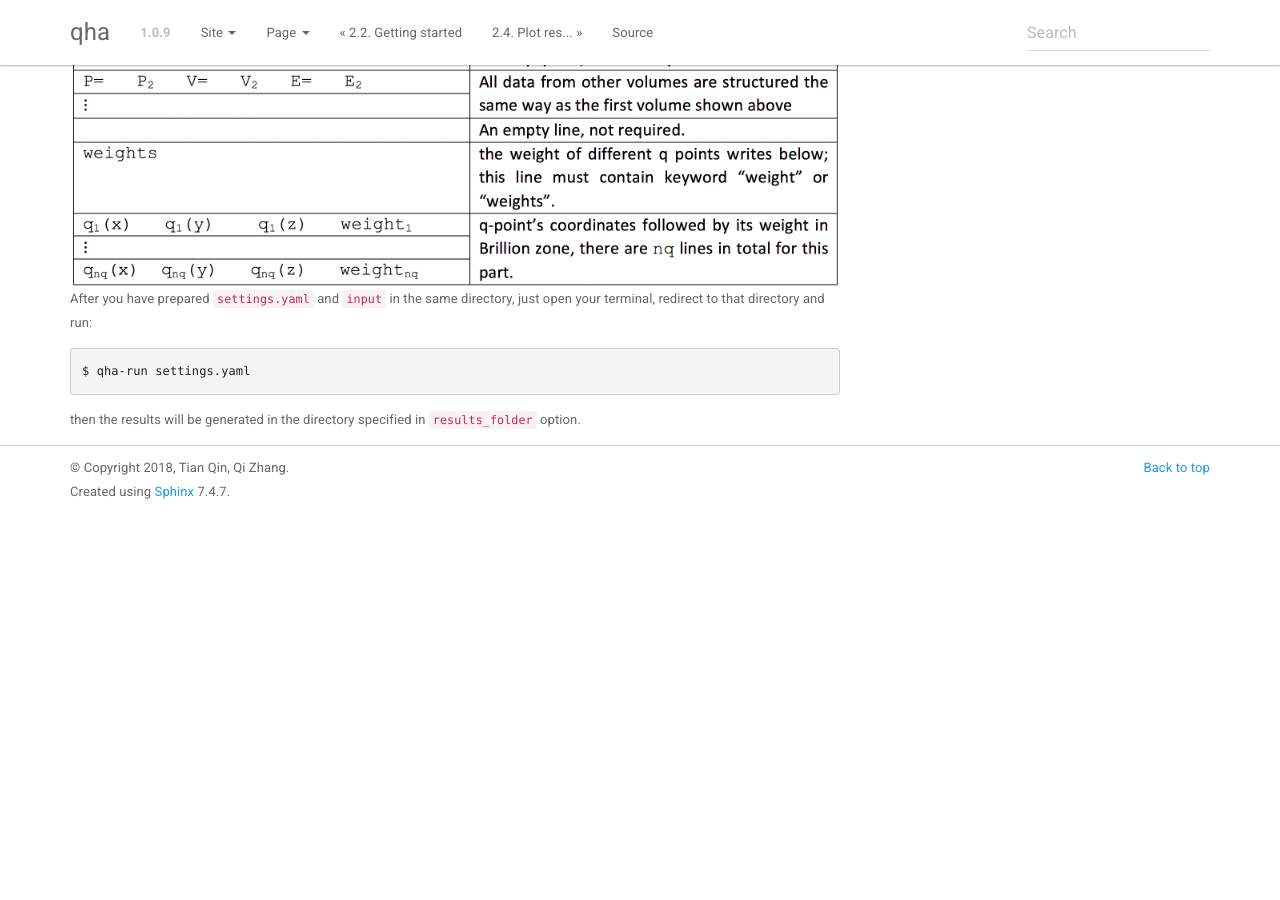
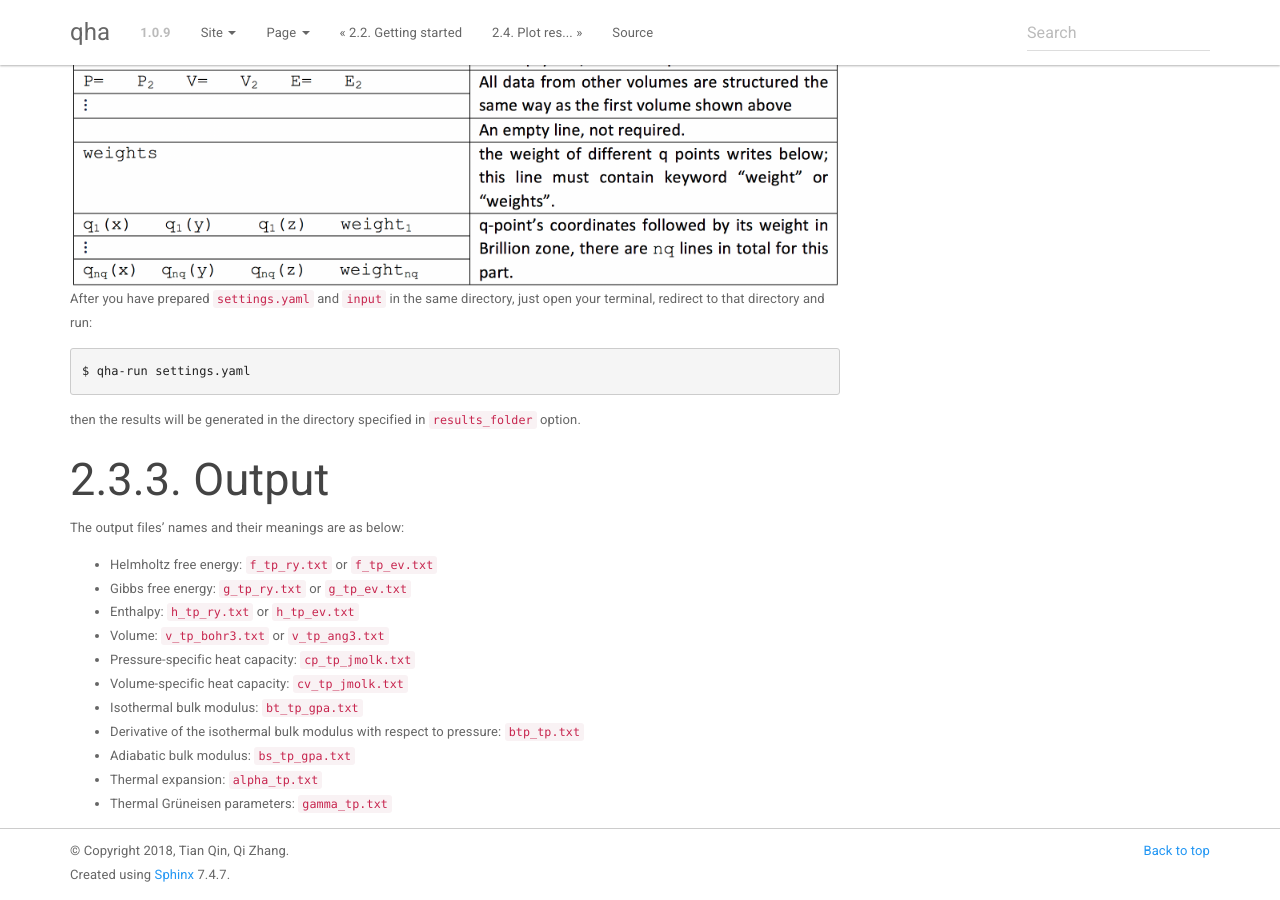
Before and after one commit to MineralsCloud/qha, a Sphinx documentation site: the page built from docs/source/tutorials/run.rst, in a window 1280 px wide and 900 px high, scrolled down 2138 px. Built offline with Sphinx 7.4.7, drawn with Linux system fonts in a browser that asks for light colours; before the commit the page ends 2655 px from its top, so only the background shows below that.

Commit message:
docs: Add more docs

```diff
--- a/docs/source/tutorials/index.rst
+++ b/docs/source/tutorials/index.rst
@@ -7,3 +7,4 @@ Tutorials
    installing
    run
    plot
+   convert
--- a/docs/source/tutorials/run.rst
+++ b/docs/source/tutorials/run.rst
@@ -67,3 +67,22 @@ just open your terminal, redirect to that directory and run::
 
 then the results will be generated in the directory specified
 in ``results_folder`` option.
+
+
+Output
+======
+
+The output files' names and their meanings are as below:
+
+* Helmholtz free energy: ``f_tp_ry.txt`` or ``f_tp_ev.txt``
+* Gibbs free energy: ``g_tp_ry.txt`` or ``g_tp_ev.txt``
+* Enthalpy: ``h_tp_ry.txt`` or ``h_tp_ev.txt``
+* Volume: ``v_tp_bohr3.txt`` or ``v_tp_ang3.txt``
+* Pressure-specific heat capacity: ``cp_tp_jmolk.txt``
+* Volume-specific heat capacity: ``cv_tp_jmolk.txt``
+* Isothermal bulk modulus: ``bt_tp_gpa.txt``
+* Derivative of the isothermal bulk modulus with
+  respect to pressure: ``btp_tp.txt``
+* Adiabatic bulk modulus: ``bs_tp_gpa.txt``
+* Thermal expansion: ``alpha_tp.txt``
+* Thermal Grüneisen parameters: ``gamma_tp.txt``
```
Also changed, not shown: docs/source/tutorials/convert.rst (added, +19 -0 lines).
